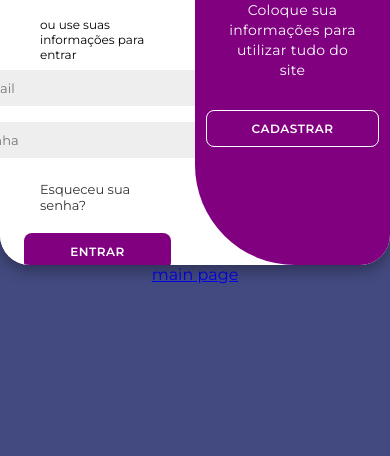
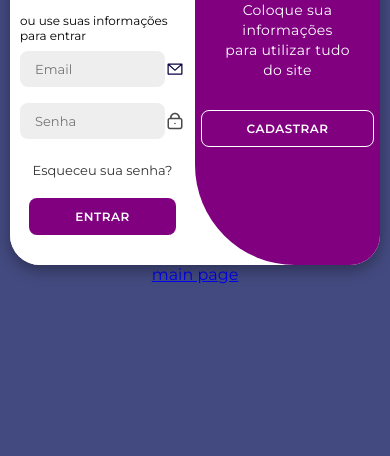
Before and after one commit to Fabio42-sys/Pagina-de-login-2, a plain HTML site: page index.html in a window 390 px wide. Shown: the part 388-844 px from the top of the page. Drawn offline with Linux system fonts and the light colour scheme.

Commit message:
deu merda...

```diff
--- a/css/style.css
+++ b/css/style.css
@@ -230,3 +230,30 @@ body{
 .input-flex input{
     width: 250px;
 }
+
+/* Original styles */
+
+/* ... (existing code) ... */
+
+
+/* Responsive styles for mobile */
+
+@media only screen and (max-width: 480px) {
+    body {
+        padding: 10px;
+    }
+
+    .container {
+        width: 100%;
+    }
+
+    .container form {
+        padding: 0 10px;
+    }
+
+    .input-flex input {
+        width: 100%;
+    }
+}
+
+                                                                    /* Add more styles or adjust as needed */
```
Also changed, not shown: index.html (+0 -1 lines).
